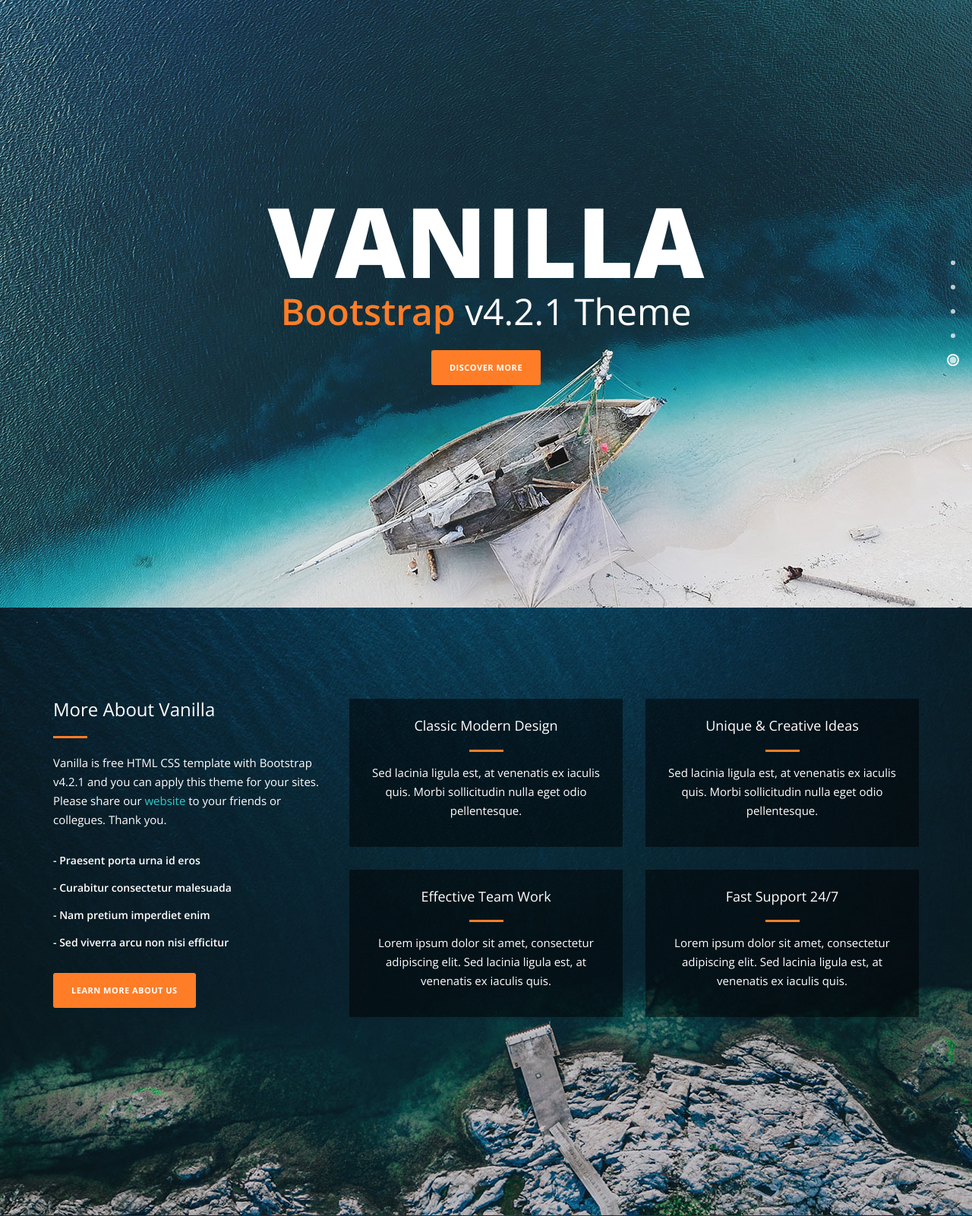
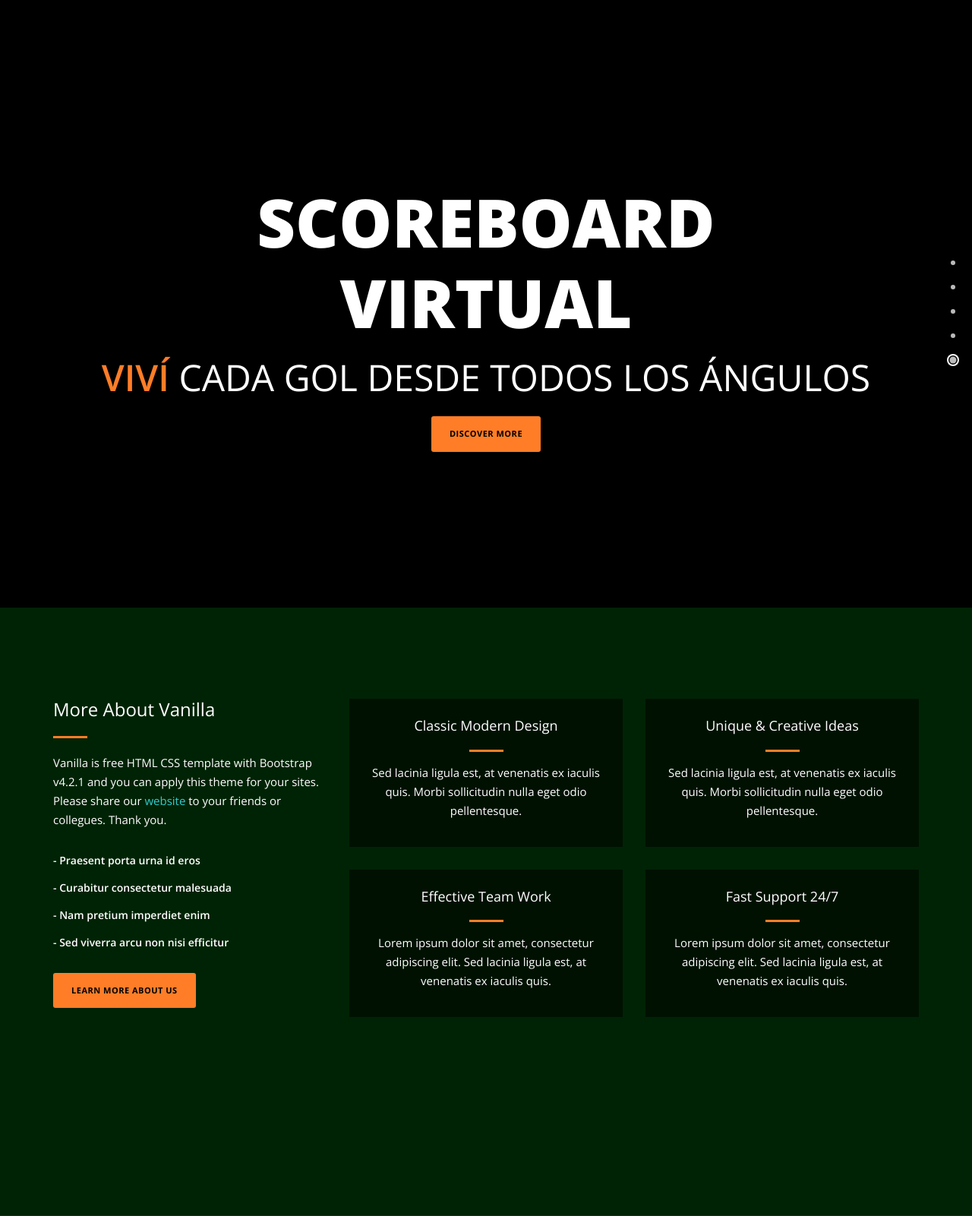
Before and after one commit to emanuelceriana/SBVirtual-page, a PHP site: page / in a window 1280 px wide. Shown: the top 1601 px of the page at 76% size. Run offline with PHP 8.4, Linux system fonts and the light colour scheme; some libraries are stand-ins or nearby versions.

Commit message:
some changes

```diff
--- a/css/templatemo-main.css
+++ b/css/templatemo-main.css
@@ -124,12 +124,12 @@
 
 .primary-button a {
   display: inline-block;
-  background-color: #ff7d27;
+  background-color:#ff7d27;;
   padding: 15px 24px;
   border-radius: 3px;
   text-transform: uppercase;
   font-size: 11px;
-  color: #fff;
+  color: #000;
   font-weight: 700;
   text-decoration: none;
   letter-spacing: 0.5px;
@@ -151,7 +151,7 @@
 
 .baner-content h1 {
   margin-top: 0px;
-  font-size: 128px;
+  font-size: 88px;
   color: #fff;
   font-weight: 900;
   text-transform: uppercase;
@@ -166,7 +166,7 @@
 
 .baner-content span {
   display: inline-block;
-  margin-top: -20px;
+  margin-top: 10px;
   font-weight: 300;
   font-size: 48px;
   color: #fff;
@@ -365,6 +365,7 @@
 
 
 .contact-content {
+  justify-content:center;
   padding-left: 15px;
   padding-right: 15px;
   padding-top: 16vh;
@@ -416,24 +417,16 @@
   border-radius: 3px;
   text-transform: uppercase;
   font-size: 11px;
-  color: #fff;
+  color: #000;
   font-weight: 700;
   text-decoration: none;
   letter-spacing: 0.5px;
 }
 
-.map {
-  margin-bottom: 30px;
-  width: 100%;
-  background-color: rgba(0, 0, 0, 0.5);
-  padding: 30px 20px;
-}
-
-
 
 footer {
   text-align: center;
-  background-color: #282b2f;
+  background-color: #000000;
   padding: 70px 0px;
 }
 
@@ -459,7 +452,7 @@
   text-align: center;
   display: inline-block;
   background-color: #ff7d27;
-  color: #282b2f;
+  color: #000000;
   border-radius: 50%;
   text-decoration: none;
   transition: all 0.5s;
@@ -467,7 +460,7 @@
 }
 
 footer ul li a:hover {
-  color: #282b2f;
+  color: #000000;
   background-color: #ff8e43;
 }
 
@@ -493,7 +486,7 @@
   }
 
   .baner-content h1 {
-    font-size: 64px;
+    font-size: 42px;
   }
 
   .baner-content em {
--- a/index.html
+++ b/index.html
@@ -1,12 +1,15 @@
 <!DOCTYPE html>
 <html>
+
 <head>
     <meta charset="utf-8">
     <meta http-equiv="X-UA-Compatible" content="IE=edge,chrome=1">
-        <title>Vanilla Bootstrap v4.2.1 Theme</title>
-        <meta name="description" content="">
-        <meta name="viewport" content="width=device-width, initial-scale=1">
-        <link rel="apple-touch-icon" href="apple-touch-icon.png">
+    <meta name="viewport" content="width=device-width,initial-scale=1">
+    <meta name="description" content="ScoreBoard-Virtual, marcador de goles personalizado">
+    <meta name="author" content="Emanuel Ceriana (emanuelceriana@gmail.com)">
+    <link rel="shortcut icon" href="http://sbvirtual.herokuapp.com/img/favicon.ico">
+
+    <title>ScoreBoard-Virtual</title>
 
     <link rel="stylesheet" href="css/bootstrap.min.css">
     <link rel="stylesheet" href="css/fontAwesome.css">
@@ -17,11 +20,10 @@
     <link href="https://fonts.googleapis.com/css?family=Open+Sans:300,400,600,700,800" rel="stylesheet">
 
     <script src="js/vendor/modernizr-2.8.3-respond-1.4.2.min.js"></script>
+
 </head>
-<!--
-Vanilla Template
-https://templatemo.com/tm-526-vanilla
--->
+
+
 <body>
 
     <div class="fixed-side-navbar">
@@ -37,8 +39,9 @@
     <div class="parallax-content baner-content" id="home">
         <div class="container">
             <div class="first-content">
-                <h1>Vanilla</h1>
-                <span><em>Bootstrap</em> v4.2.1 Theme</span>
+                <h1>ScoreBoard</h1>
+                <h1>Virtual</h1>
+                <span><em>VIVÍ</em> CADA GOL DESDE TODOS LOS ÁNGULOS</span>
                 <div class="primary-button">
                     <a href="#services">Discover More</a>
                 </div>
@@ -54,13 +57,15 @@
                     <div class="left-text">
                         <h4>More About Vanilla</h4>
                         <div class="line-dec"></div>
-                        <p>Vanilla is free HTML CSS template with Bootstrap v4.2.1 and you can apply this theme for your sites.
-                        Please share our <a rel="nofollow" href="https://templatemo.com">website</a> to your friends or collegues. Thank you.</p>
+                        <p>Vanilla is free HTML CSS template with Bootstrap v4.2.1 and you can apply this theme for your
+                            sites.
+                            Please share our <a rel="nofollow" href="https://templatemo.com">website</a> to your friends
+                            or collegues. Thank you.</p>
                         <ul>
-                            <li>-  Praesent porta urna id eros</li>
-                            <li>-  Curabitur consectetur malesuada</li>
-                            <li>-  Nam pretium imperdiet enim</li>
-                            <li>-  Sed viverra arcu non nisi efficitur</li>
+                            <li>- Praesent porta urna id eros</li>
+                            <li>- Curabitur consectetur malesuada</li>
+                            <li>- Nam pretium imperdiet enim</li>
+                            <li>- Sed viverra arcu non nisi efficitur</li>
                         </ul>
                         <div class="primary-button">
                             <a href="#portfolio">Learn More About Us</a>
@@ -73,28 +78,32 @@
                             <div class="service-item">
                                 <h4>Classic Modern Design</h4>
                                 <div class="line-dec"></div>
-                                <p>Sed lacinia ligula est, at venenatis ex iaculis quis. Morbi sollicitudin nulla eget odio pellentesque.</p>
+                                <p>Sed lacinia ligula est, at venenatis ex iaculis quis. Morbi sollicitudin nulla eget
+                                    odio pellentesque.</p>
                             </div>
                         </div>
                         <div class="col-md-6">
                             <div class="service-item">
                                 <h4>Unique &amp; Creative Ideas</h4>
                                 <div class="line-dec"></div>
-                                <p>Sed lacinia ligula est, at venenatis ex iaculis quis. Morbi sollicitudin nulla eget odio pellentesque.</p>
+                                <p>Sed lacinia ligula est, at venenatis ex iaculis quis. Morbi sollicitudin nulla eget
+                                    odio pellentesque.</p>
                             </div>
                         </div>
                         <div class="col-md-6">
                             <div class="service-item">
                                 <h4>Effective Team Work</h4>
                                 <div class="line-dec"></div>
-                                <p>Lorem ipsum dolor sit amet, consectetur adipiscing elit. Sed lacinia ligula est, at venenatis ex iaculis quis.</p>
+                                <p>Lorem ipsum dolor sit amet, consectetur adipiscing elit. Sed lacinia ligula est, at
+                                    venenatis ex iaculis quis.</p>
                             </div>
                         </div>
                         <div class="col-md-6">
                             <div class="service-item">
                                 <h4>Fast Support 24/7</h4>
                                 <div class="line-dec"></div>
-                                <p>Lorem ipsum dolor sit amet, consectetur adipiscing elit. Sed lacinia ligula est, at venenatis ex iaculis quis.</p>
+                                <p>Lorem ipsum dolor sit amet, consectetur adipiscing elit. Sed lacinia ligula est, at
+                                    venenatis ex iaculis quis.</p>
                             </div>
                         </div>
                     </div>
@@ -111,7 +120,8 @@
                     <div id="owl-testimonials" class="owl-carousel owl-theme">
                         <div class="item">
                             <div class="testimonials-item">
-                                <a href="img/1st-big-item.jpg" data-lightbox="image-1"><img src="img/1st-item.jpg" alt=""></a>
+                                <a href="img/1st-big-item.jpg" data-lightbox="image-1"><img src="img/1st-item.jpg"
+                                        alt=""></a>
                                 <div class="text-content">
                                     <h4>Awesome Note Book</h4>
                                     <span>$18.00</span>
@@ -120,7 +130,8 @@
                         </div>
                         <div class="item">
                             <div class="testimonials-item">
-                                <a href="img/2nd-big-item.jpg" data-lightbox="image-1"><img src="img/2nd-item.jpg" alt=""></a>
+                                <a href="img/2nd-big-item.jpg" data-lightbox="image-1"><img src="img/2nd-item.jpg"
+                                        alt=""></a>
                                 <div class="text-content">
                                     <h4>Antique Decoration Photo</h4>
                                     <span>$27.00</span>
@@ -129,7 +140,8 @@
                         </div>
                         <div class="item">
                             <div class="testimonials-item">
-                                <a href="img/3rd-big-item.jpg" data-lightbox="image-1"><img src="img/3rd-item.jpg" alt=""></a>
+                                <a href="img/3rd-big-item.jpg" data-lightbox="image-1"><img src="img/3rd-item.jpg"
+                                        alt=""></a>
                                 <div class="text-content">
                                     <h4>Work Hand Bag</h4>
                                     <span>$36.00</span>
@@ -138,7 +150,8 @@
                         </div>
                         <div class="item">
                             <div class="testimonials-item">
-                                <a href="img/4th-big-item.jpg" data-lightbox="image-1"><img src="img/4th-item.jpg" alt=""></a>
+                                <a href="img/4th-big-item.jpg" data-lightbox="image-1"><img src="img/4th-item.jpg"
+                                        alt=""></a>
                                 <div class="text-content">
                                     <h4>Smart Watch</h4>
                                     <span>$45.00</span>
@@ -147,7 +160,8 @@
                         </div>
                         <div class="item">
                             <div class="testimonials-item">
-                                <a href="img/5th-big-item.jpg" data-lightbox="image-1"><img src="img/5th-item.jpg" alt=""></a>
+                                <a href="img/5th-big-item.jpg" data-lightbox="image-1"><img src="img/5th-item.jpg"
+                                        alt=""></a>
                                 <div class="text-content">
                                     <h4>PC Tablet Draw</h4>
                                     <span>$63.00</span>
@@ -156,7 +170,8 @@
                         </div>
                         <div class="item">
                             <div class="testimonials-item">
-                                <a href="img/6th-big-item.jpg" data-lightbox="image-1"><img src="img/6th-item.jpg" alt=""></a>
+                                <a href="img/6th-big-item.jpg" data-lightbox="image-1"><img src="img/6th-item.jpg"
+                                        alt=""></a>
                                 <div class="text-content">
                                     <h4>Healthy Milkshake</h4>
                                     <span>$77.00</span>
@@ -165,7 +180,8 @@
                         </div>
                         <div class="item">
                             <div class="testimonials-item">
-                                <a href="img/2nd-big-item.jpg" data-lightbox="image-1"><img src="img/2nd-item.jpg" alt=""></a>
+                                <a href="img/2nd-big-item.jpg" data-lightbox="image-1"><img src="img/2nd-item.jpg"
+                                        alt=""></a>
                                 <div class="text-content">
                                     <h4>Antique Decoration Photo</h4>
                                     <span>$84.50</span>
@@ -174,7 +190,8 @@
                         </div>
                         <div class="item">
                             <div class="testimonials-item">
-                                <a href="img/1st-big-item.jpg" data-lightbox="image-1"><img src="img/1st-item.jpg" alt=""></a>
+                                <a href="img/1st-big-item.jpg" data-lightbox="image-1"><img src="img/1st-item.jpg"
+                                        alt=""></a>
                                 <div class="text-content">
                                     <h4>Awesome Notes Book</h4>
                                     <span>$96.75</span>
@@ -196,19 +213,15 @@
                         <section id="first-tab-group" class="tabgroup">
                             <div id="tab1">
                                 <img src="img/1st-tab.jpg" alt="">
-                        <p>Please do not re-distribute our template ZIP file on your template collection sites. You can make a screenshot and a link back to our website. This template can be used for personal or commercial purposes by end-users.</p>
                             </div>
                             <div id="tab2">
                                 <img src="img/2nd-tab.jpg" alt="">
-                        <p>Aliquam eu ultrices risus, sed condimentum diam. Duis risus nulla, elementum vitae nisi a, ornare maximus nisl. Morbi et vehicula est. Cras at vulputate justo. Cras eu nulla metus. Ut et pretium velit. Pellentesque at neque tristique dui tempor venenatis.</p>
                             </div>
                             <div id="tab3">
                                 <img src="img/3rd-tab.jpg" alt="">
-                        <p>Lorem ipsum dolor sit amet, consectetur adipiscing elit. Sed lacinia ligula est, at venenatis ex iaculis quis. Morbi sollicitudin nulla eget odio pellentesque, sed cursus diam iaculis.</p>
                             </div>
                             <div id="tab4">
                                 <img src="img/4th-tab.jpg" alt="">
-                        <p>Duis risus nulla, elementum vitae nisi a, ornare maximus nisl. Morbi et vehicula est. Cras at vulputate justo. Cras eu nulla metus. Ut et pretium velit. Pellentesque at neque tristique.</p>
                             </div>
                         </section>
                         <ul class="tabs clearfix" data-tabgroup="first-tab-group">
@@ -227,24 +240,27 @@
     <div class="parallax-content contact-content" id="contact-us">
         <div class="container">
             <div class="row">
-                <div class="col-md-6">
+                <div class="col-md-8 mx-auto">
                     <div class="contact-form">
                         <div class="row">
                             <form id="contact" action="" method="post">
                                 <div class="row">
                                     <div class="col-md-12">
                                         <fieldset>
-                                        <input name="name" type="text" class="form-control" id="name" placeholder="Your name..." required="">
+                                            <input name="name" type="text" class="form-control" id="name"
+                                                placeholder="Your name..." required="">
                                         </fieldset>
                                     </div>
                                     <div class="col-md-12">
                                         <fieldset>
-                                        <input name="email" type="email" class="form-control" id="email" placeholder="Your email..." required="">
+                                            <input name="email" type="email" class="form-control" id="email"
+                                                placeholder="Your email..." required="">
                                         </fieldset>
                                     </div>
                                     <div class="col-md-12">
                                         <fieldset>
-                                        <textarea name="message" rows="6" class="form-control" id="message" placeholder="Your message..." required=""></textarea>
+                                            <textarea name="message" rows="6" class="form-control" id="message"
+                                                placeholder="Your message..." required=""></textarea>
                                         </fieldset>
                                     </div>
                                     <div class="col-md-12">
@@ -256,17 +272,6 @@
                             </form>
                         </div>
                     </div>
-                </div>
-                <div class="col-md-6">
-                    <div class="map">
-                    <!-- How to change your own map point
-                           1. Go to Google Maps
-                           2. Click on your location point
-                           3. Click "Share" and choose "Embed map" tab
-                           4. Copy only URL and paste it within the src="" field below
-                    -->
-
-                        <iframe src="https://www.google.com/maps/embed?pb=!1m18!1m12!1m3!1d1197183.8373802372!2d-1.9415093691103689!3d6.781986417238027!2m3!1f0!2f0!3f0!3m2!1i1024!2i768!4f13.1!3m3!1m2!1s0xfdb96f349e85efd%3A0xb8d1e0b88af1f0f5!2sKumasi+Central+Market!5e0!3m2!1sen!2sth!4v1532967884907" width="100%" height="390" frameborder="0" style="border:0" allowfullscreen></iframe>
                 </div>
             </div>
         </div>
@@ -283,13 +288,10 @@
                     <ul>
                         <li><a href="#"><i class="fa fa-facebook"></i></a></li>
                         <li><a href="#"><i class="fa fa-twitter"></i></a></li>
-                        <li><a href="#"><i class="fa fa-linkedin"></i></a></li>
                         <li><a href="#"><i class="fa fa-google"></i></a></li>
-                        <li><a href="#"><i class="fa fa-dribbble"></i></a></li>
                     </ul>
-                    <p>Copyright &copy; 2019 Company Name
+                    <p>Copyright &copy; 2019 Scoreboard-Virtual
 
-            		- Design: <a rel="nofollow noopener" href="https://templatemo.com"><em>TemplateMo</em></a></p>
                 </div>
             </div>
         </div>
@@ -314,9 +316,9 @@
     </script>
 
     <script>
-        $(document).ready(function(){
+        $(document).ready(function () {
             // Add smooth scrolling to all links
-          $(".fixed-side-navbar a, .primary-button a").on('click', function(event) {
+            $(".fixed-side-navbar a, .primary-button a").on('click', function (event) {
 
                 // Make sure this.hash has a value before overriding default behavior
                 if (this.hash !== "") {
@@ -330,7 +332,7 @@
                     // The optional number (800) specifies the number of milliseconds it takes to scroll to the specified area
                     $('html, body').animate({
                         scrollTop: $(hash).offset().top
-              }, 800, function(){
+                    }, 800, function () {
 
                         // Add hash (#) to URL when done scrolling (default click behavior)
                         window.location.hash = hash;
@@ -341,4 +343,5 @@
     </script>
 
 </body>
+
 </html>
```
Also changed, not shown: img/1st-section-old.jpg (added), img/1st-section.jpg, img/1st-section3.jpg (added), img/1st-tab-old.jpg (added), img/1st-tab.jpg, img/2nd-section-old.jpg (added), img/2nd-section.jpg, img/3rd-section-old.jpg (added), img/3rd-section.jpg, img/4th-section-old.jpg (added), img/4th-section.jpg, img/5th-section-old.jpg (added), img/5th-section.jpg, 1 other file. Lines whose indentation alone changed are shown as unchanged.
